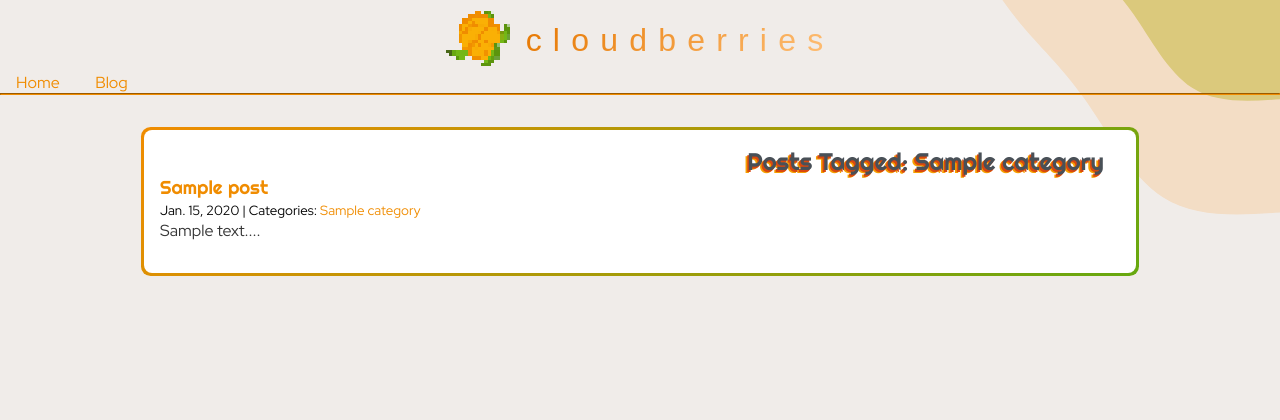
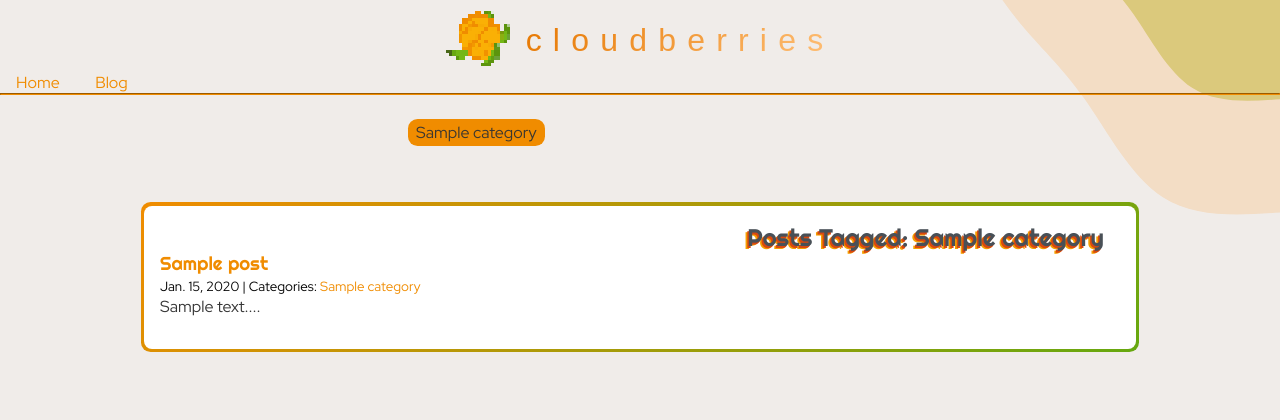
Before and after one commit to timchopard/cloudberries, a Django app: a page that uses backend/cloudberries/templates/cloudberries/category.html in a window 1280 px wide. Shown: the top 420 px of the page. Run offline with Django 5.2, Linux system fonts and the light colour scheme; tables that the repository leaves empty hold one stand-in row (values such as "Sample post"); some web fonts are replaced.

Commit message:
changes to style added tag selection on categories

```diff
--- a/backend/cloudberries/static/cloudberries/style-cb.css
+++ b/backend/cloudberries/static/cloudberries/style-cb.css
@@ -295,5 +295,32 @@ code {
     border-radius: 0.2rem;
 }
 
+a.selected {
+    color: var(--orange-gray);
+}
+
+.category {
+    background-color: var(--orange-gray);
+    /* max-height: 1.2rem; */
+    /* min-height: 1.2rem; */
+    border-radius: 0.6rem;
+    padding: 0.2rem 0.5rem 0.2rem 0.5rem;
+    margin: 0.5rem;
+}
+
+.selected-category {
+    background-color: var(--main-orange);
+}
+
+.categories {
+    max-width: 30rem;
+    padding: 1rem;
+    margin: auto;
+    display: flex;
+    flex-direction: row;
+    justify-content: flex-start;
+
+}
+
 /* Uncomment to activate darkmode based on system settings */
 /* @import "dark-mode.css"; */
--- a/backend/cloudberries/templates/cloudberries/category.html
+++ b/backend/cloudberries/templates/cloudberries/category.html
@@ -2,5 +2,18 @@
 
 
 {% block posts %}
+    <div class="categories">
+        {% for cat in categories %}
+            {% if cat.name == category %}
+                <div class="category selected-category">
+                <a class="selected" href="{% url 'cloudberries_category' cat.name %}">
+            {% else %}
+                <div class="category">
+                <a href="{% url 'cloudberries_category' cat.name %}">
+            {% endif %}
+                {{ cat.name }}
+            </a></div>
+        {% endfor %}
+    </div>
     {% include "listbox.html" with posts=posts header=post_header %}
 {% endblock posts %}
--- a/backend/cloudberries/views.py
+++ b/backend/cloudberries/views.py
@@ -1,5 +1,5 @@
 from django.shortcuts import render
-from cloudberries.models import Post
+from cloudberries.models import Category, Post
 from cloudberries.markdownparser import MarkDownToHtml
 
 def cloudberries_index(request):
@@ -24,7 +24,9 @@ def cloudberries_category(request, category):
     posts = Post.objects.filter(
         categories__name__contains=category
     ).order_by("-created_on")
+    categories = Category.objects.all()
     context = {
+        "categories": categories,
         "category": category,
         "posts": posts,
         "post_header": f"Posts Tagged: {category}"
```
